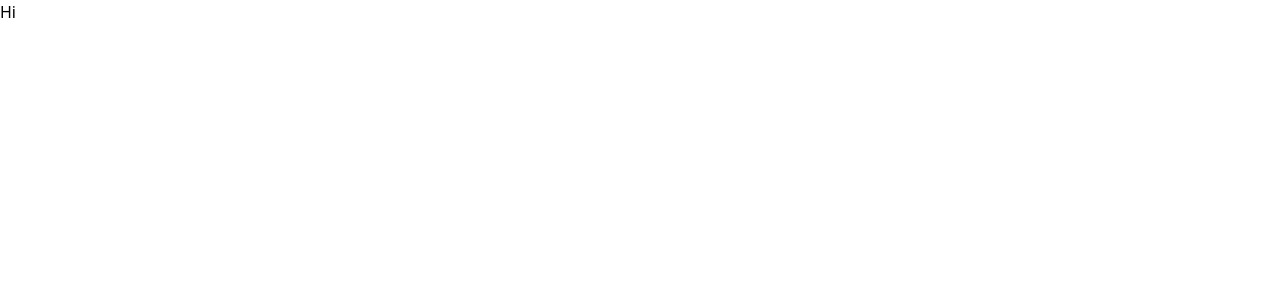
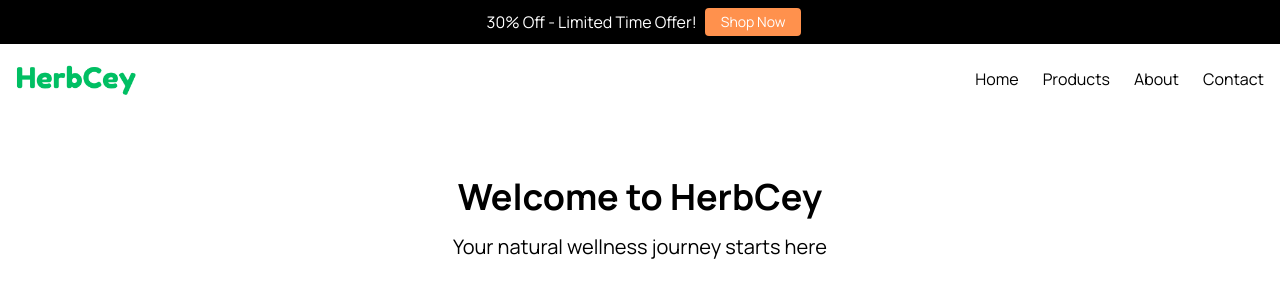
Before and after one commit to kavinsk23/HerbCey, a Next.js app: page / in a window 1280 px wide. Shown: the top 300 px of the page. Built offline with nearby package versions, Linux system fonts and the light colour scheme.

Commit message:
header done

```diff
--- a/src/app/layout.tsx
+++ b/src/app/layout.tsx
@@ -1,32 +1,31 @@
 import type { Metadata } from "next";
-import { Geist, Geist_Mono } from "next/font/google";
+import { Inter, Manrope } from "next/font/google";
 import "./globals.css";
+import OfferHeader from "../components/ui/OfferHeader";
+import Header from "@/components/ui/Header";
 
-const geistSans = Geist({
-  variable: "--font-geist-sans",
+// Configure the font
+const manrope = Manrope({
   subsets: ["latin"],
-});
-
-const geistMono = Geist_Mono({
-  variable: "--font-geist-mono",
-  subsets: ["latin"],
+  weight: ["400", "600", "700"],
+  variable: "--font-manrope",
 });
 
 export const metadata: Metadata = {
   title: "HerbCey",
-  description: "Generated by create next app",
+  description: "Natural wellness products",
 };
 
 export default function RootLayout({
   children,
-}: Readonly<{
+}: {
   children: React.ReactNode;
-}>) {
+}) {
   return (
     <html lang="en">
-      <body
-        className={`${geistSans.variable} ${geistMono.variable} antialiased`}
-      >
+      <body className={manrope.className}>
+        <OfferHeader />
+        <Header />
         {children}
       </body>
     </html>
--- a/src/app/page.tsx
+++ b/src/app/page.tsx
@@ -1,5 +1,14 @@
-import Image from "next/image";
-
 export default function Home() {
-  return <div>Hi</div>;
+  return (
+    <main className="min-h-screen bg-white">
+      <div className="text-center py-16">
+        <h1 className="text-4xl font-bold text-logo-green-dark mb-4">
+          Welcome to HerbCey
+        </h1>
+        <p className="text-xl text-text-dark">
+          Your natural wellness journey starts here
+        </p>
+      </div>
+    </main>
+  );
 }
--- /dev/null
+++ b/src/components/ui/Header.tsx
@@ -0,0 +1,158 @@
+"use client";
+
+import Link from "next/link";
+import { useState } from "react";
+import { Menu, X } from "lucide-react";
+import { motion, AnimatePresence } from "framer-motion";
+import Image from "next/image";
+const Header = () => {
+  const [isMenuOpen, setIsMenuOpen] = useState(false);
+
+  const toggleMenu = () => {
+    setIsMenuOpen(!isMenuOpen);
+  };
+
+  const menuItems = [
+    { href: "/", label: "Home" },
+    { href: "/products", label: "Products" },
+    { href: "/about", label: "About" },
+    { href: "/contact", label: "Contact" },
+  ];
+
+  return (
+    <>
+      {/* Mobile Menu Overlay */}
+      <AnimatePresence>
+        {isMenuOpen && (
+          <motion.div
+            className="fixed inset-0 z-50 md:hidden bg-black/50"
+            initial={{ opacity: 0 }}
+            animate={{ opacity: 1 }}
+            exit={{ opacity: 0 }}
+            transition={{ duration: 0.3 }}
+            onClick={toggleMenu}
+          >
+            <motion.div
+              className="fixed top-11 right-0 w-64 h-full bg-white shadow-lg"
+              initial={{ x: "100%" }}
+              animate={{ x: 0 }}
+              exit={{ x: "100%" }}
+              transition={{
+                type: "tween",
+                duration: 0.3,
+              }}
+              onClick={(e) => e.stopPropagation()}
+            >
+              <div className="p-4 border-b flex justify-between items-center">
+                <Link
+                  href="/"
+                  className="text-2xl font-bold text-logo-green-dark"
+                >
+                  <Image
+                    src="/images/logo-1.png"
+                    alt="HerbCey Logo"
+                    width={120}
+                    height={50}
+                  />
+                </Link>
+                <button
+                  onClick={toggleMenu}
+                  className="text-text-dark focus:outline-none"
+                  aria-label="Close menu"
+                >
+                  <X size={24} />
+                </button>
+              </div>
+              <motion.nav
+                className="p-4"
+                initial={{ opacity: 0, y: 20 }}
+                animate={{ opacity: 1, y: 0 }}
+                transition={{
+                  delay: 0.2,
+                  duration: 0.3,
+                }}
+              >
+                {menuItems.map((item, index) => (
+                  <motion.div
+                    key={item.href}
+                    initial={{ opacity: 0, x: -20 }}
+                    animate={{ opacity: 1, x: 0 }}
+                    transition={{
+                      delay: 0.3 + index * 0.1,
+                      duration: 0.3,
+                    }}
+                  >
+                    <Link
+                      href={item.href}
+                      onClick={toggleMenu}
+                      className="block py-3 text-xl text-text-dark hover:text-logo-green-dark transition-colors"
+                    >
+                      {item.label}
+                    </Link>
+                  </motion.div>
+                ))}
+                <motion.div
+                  initial={{ opacity: 0, x: -20 }}
+                  animate={{ opacity: 1, x: 0 }}
+                  transition={{
+                    delay: 0.7,
+                    duration: 0.3,
+                  }}
+                >
+                  <Link
+                    href="/cart"
+                    onClick={toggleMenu}
+                    className="py-3 text-xl text-text-dark hover:text-logo-green-dark transition-colors flex items-center"
+                  >
+                    Cart
+                  </Link>
+                </motion.div>
+              </motion.nav>
+            </motion.div>
+          </motion.div>
+        )}
+      </AnimatePresence>
+
+      {/* Main Header */}
+      <header className="bg-white shadow-sm">
+        <div className="container mx-auto px-4 py-3 flex justify-between items-center">
+          {/* Logo */}
+          <Link href="/" className="text-2xl font-bold text-logo-green-dark">
+            <Image
+              src="/images/logo-1.png"
+              alt="HerbCey Logo"
+              width={120}
+              height={50}
+            />
+          </Link>
+
+          {/* Desktop Navigation */}
+          <nav className="hidden md:flex space-x-6 items-center">
+            {menuItems.map((item) => (
+              <Link
+                key={item.href}
+                href={item.href}
+                className="text-text-dark hover:text-logo-green-dark transition-colors"
+              >
+                {item.label}
+              </Link>
+            ))}
+          </nav>
+
+          {/* Mobile Menu Toggle */}
+          <div className="md:hidden">
+            <button
+              onClick={toggleMenu}
+              className="text-text-dark focus:outline-none"
+              aria-label="Toggle menu"
+            >
+              <Menu size={24} />
+            </button>
+          </div>
+        </div>
+      </header>
+    </>
+  );
+};
+
+export default Header;
--- /dev/null
+++ b/src/components/ui/OfferHeader.tsx
@@ -0,0 +1,63 @@
+"use client";
+
+import Link from "next/link";
+import { useState, useEffect } from "react";
+
+interface OfferHeaderProps {
+  offerText?: string;
+  buttonText?: string;
+  buttonLink?: string;
+}
+
+const OfferHeader = ({
+  offerText = "30% Off - Limited Time Offer!",
+  buttonText = "Shop Now",
+  buttonLink = "/products",
+}: OfferHeaderProps) => {
+  // Hydration state to prevent SSR/Client mismatch
+  const [isMounted, setIsMounted] = useState(false);
+
+  useEffect(() => {
+    setIsMounted(true);
+  }, []);
+
+  // Placeholder during server-side rendering
+  if (!isMounted) {
+    return (
+      <div className="w-full py-2 px-4 flex justify-center items-center bg-black">
+        <div className="max-w-7xl w-full flex justify-between items-center space-y-2 sm:space-y-0">
+          <p className="text-center text-sm sm:text-base font-medium text-white">
+            Loading...
+          </p>
+          <div className="px-3 py-1 rounded text-white text-sm font-medium bg-[#FFA500]">
+            {buttonText}
+          </div>
+        </div>
+      </div>
+    );
+  }
+
+  return (
+    <div className="w-full py-2 px-4 flex justify-center items-center bg-black">
+      <div className="max-w-7xl w-full flex justify-center items-center">
+        <p className="text-center text-sm sm:text-base font-medium text-white mx-2 truncate max-w-full items-center justify-center">
+          {offerText}
+        </p>
+        <Link href={buttonLink} className="w-auto">
+          <span
+            className="block sm:w-auto text-center px-4 py-1 rounded text-white text-sm font-medium
+            bg-[#ff914d]
+            hover:bg-[#ffab73]
+            transition-colors
+            duration-300
+            ease-in-out"
+          >
+            {buttonText}
+          </span>
+        </Link>
+      </div>
+    </div>
+  );
+};
+
+export default OfferHeader;
```
Also changed, not shown: package.json (+8 -6 lines), public/images/logo-1.png (added), 1 other file (tests, documents, lock files or other folders).
